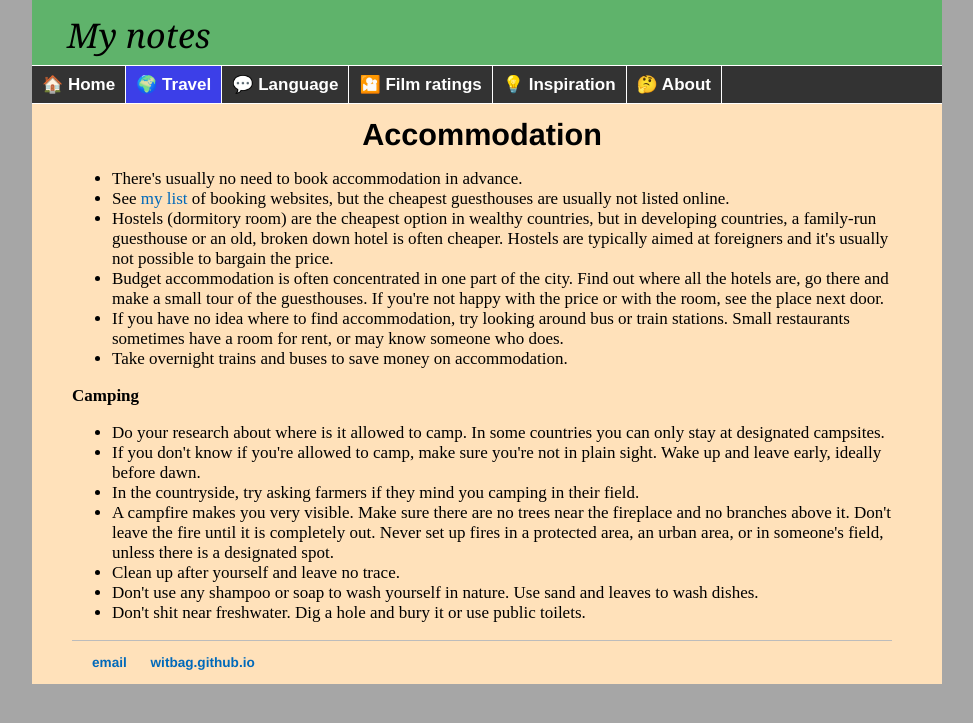
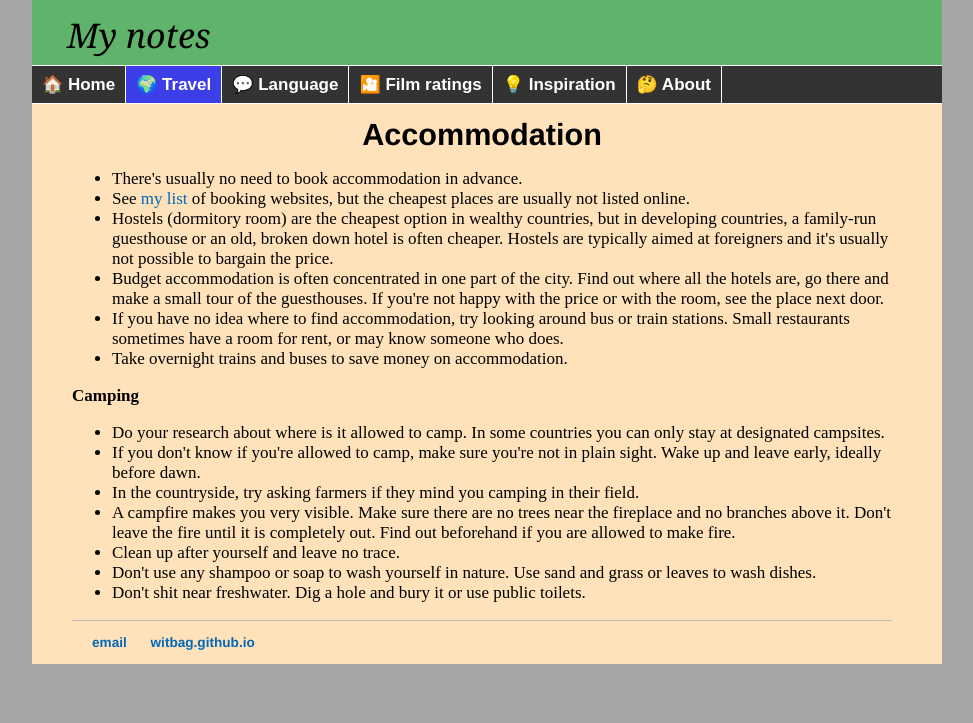
Before and after one commit to witbag/witbag.github.io, a Jekyll site: the page built from travel/accommodation.html, in a window 1280 px wide. Shown: the top 723 px of the page, without its empty margins (153-1126 px from the left). Built offline with Jekyll 4.4.1, drawn with Linux system fonts in a browser that asks for light colours.

Commit message:
Update accommodation.html

```diff
--- a/travel/accommodation.html
+++ b/travel/accommodation.html
@@ -10,7 +10,7 @@ title: Travel resources
 
 <ul>
 <li>There's usually no need to book accommodation in advance.<br>
-<li>See <a href="resources.html#accom">my list</a> of booking websites, but the cheapest guesthouses are usually not listed online.<br>
+<li>See <a href="resources.html#accom">my list</a> of booking websites, but the cheapest places are usually not listed online.<br>
 <li>Hostels (dormitory room) are the cheapest option in wealthy countries, but in developing countries, a family-run guesthouse or an old, broken down hotel is often cheaper. Hostels are typically aimed at foreigners and it's usually not possible to bargain the price.<br>
 <li>Budget accommodation is often concentrated in one part of the city. Find out where all the hotels are, go there and make a small tour of the guesthouses. If you're not happy with the price or with the room, see the place next door.<br>
 <li>If you have no idea where to find accommodation, try looking around bus or train stations. Small restaurants sometimes have a room for rent, or may know someone who does.<br>
@@ -21,8 +21,8 @@ title: Travel resources
 <li>Do your research about where is it allowed to camp. In some countries you can only stay at designated campsites.<br>
 <li>If you don't know if you're allowed to camp, make sure you're not in plain sight. Wake up and leave early, ideally before dawn.<br>
 <li>In the countryside, try asking farmers if they mind you camping in their field.<br>
-<li>A campfire makes you very visible. Make sure there are no trees near the fireplace and no branches above it. Don't leave the fire until it is completely out. Never set up fires in a protected area, an urban area, or in someone's field, unless there is a designated spot.<br>
+<li>A campfire makes you very visible. Make sure there are no trees near the fireplace and no branches above it. Don't leave the fire until it is completely out. Find out beforehand if you are allowed to make fire.<br>
 <li>Clean up after yourself and leave no trace. <br>
-<li>Don't use any shampoo or soap to wash yourself in nature. Use sand and leaves to wash dishes.<br>
+<li>Don't use any shampoo or soap to wash yourself in nature. Use sand and grass or leaves to wash dishes.<br>
 <li>Don't shit near freshwater. Dig a hole and bury it or use public toilets.<br>
 </ul>
```
